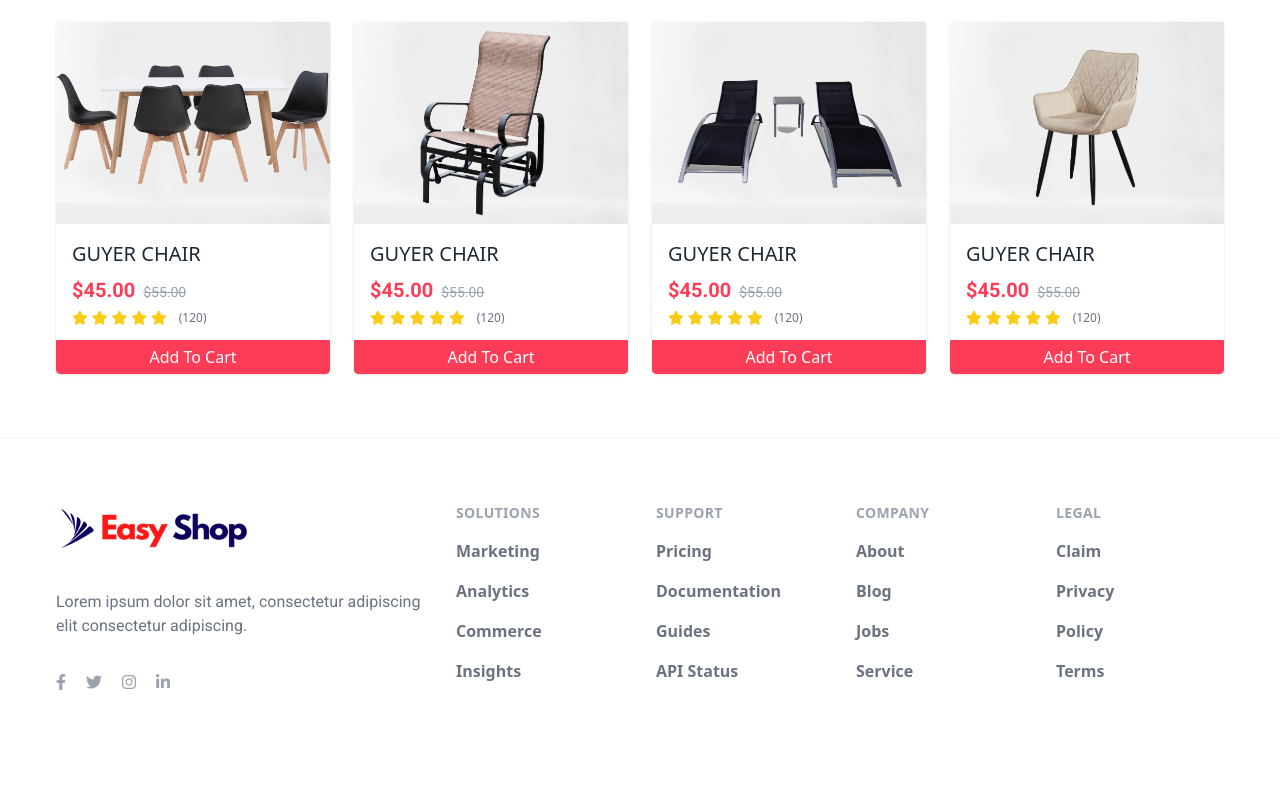
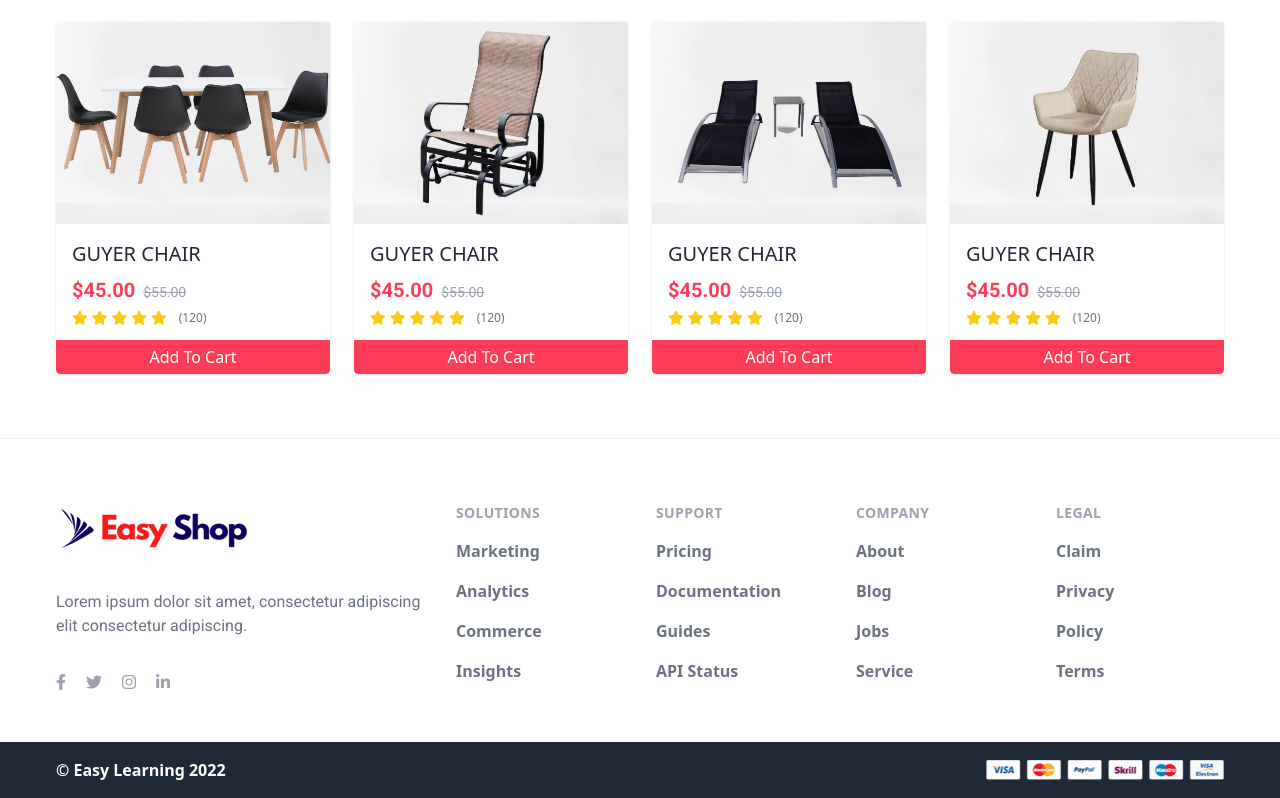
Before and after one commit to easylearningbd/tailwind-ecommerce-project, a website: page index.html in a window 1280 px wide. Shown: the part 2758-3556 px from the top of the page. Before the commit the page ends 3500 px from the top, so only its background shows below. Drawn offline with Linux system fonts and the light colour scheme.

Commit message:
84 Footer Setup  Part 3

```diff
--- a/index.html
+++ b/index.html
@@ -1010,23 +1010,31 @@
 
 
      </div>
-
 </div>
-
-
     <!-- ----End Footer link   ----- -->
-
-
 
            </div>
 
       </div>
 
  </Footer>
+  <!-- ---- End Footer   ----- -->
+
+ <!-- ---- Copyright  ----- -->
+ <div class="bg-gray-800 py-4 ">
+      <div class="container flex items-center justify-between ">
+          <p class="text-white font-semibold " >© Easy Learning 2022</p>
+
+        <div>
+          <img src="/images/methods.png" class="h-5" />
+        </div>
+
+     </div>
+
+ </div>
 
 
-  <!-- ---- End Footer   ----- -->
-
+  <!-- ---- End Copyright   ----- -->
 
 
 
```
Also changed, not shown: output/tailwind.css.
